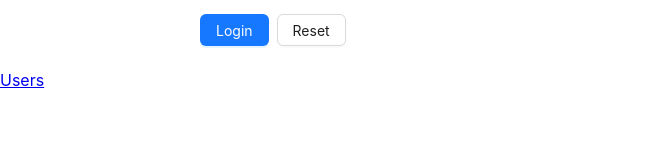
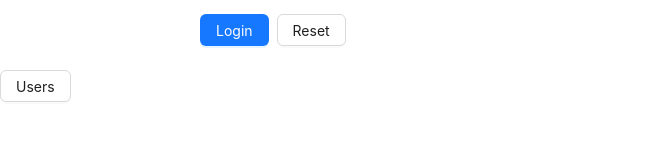
Before and after one commit to Saykho/learn-react, a React (Create React App) app: page / in a window 1280 px wide. Shown: the part 154-300 px from the top of the page, without its empty margins (0-663 px from the left). Built offline with nearby package versions, Linux system fonts and the light colour scheme.

Commit message:
Router: added button to Link

```diff
--- a/src/router/Router.jsx
+++ b/src/router/Router.jsx
@@ -1,6 +1,7 @@
 import { createBrowserRouter, Link } from "react-router-dom";
 import { LoginPage } from "@pages/LoginPage";
 import { UsersPage } from "@pages/UsersPage";
+import { Button } from "antd";
 
 export const router = createBrowserRouter([
   {
@@ -8,7 +9,9 @@ export const router = createBrowserRouter([
     element: (
       <>
         <LoginPage />
-        <Link to="users">Users</Link>
+        <Link to="users">
+          <Button>Users</Button>
+        </Link>
       </>
     ),
   },
```
